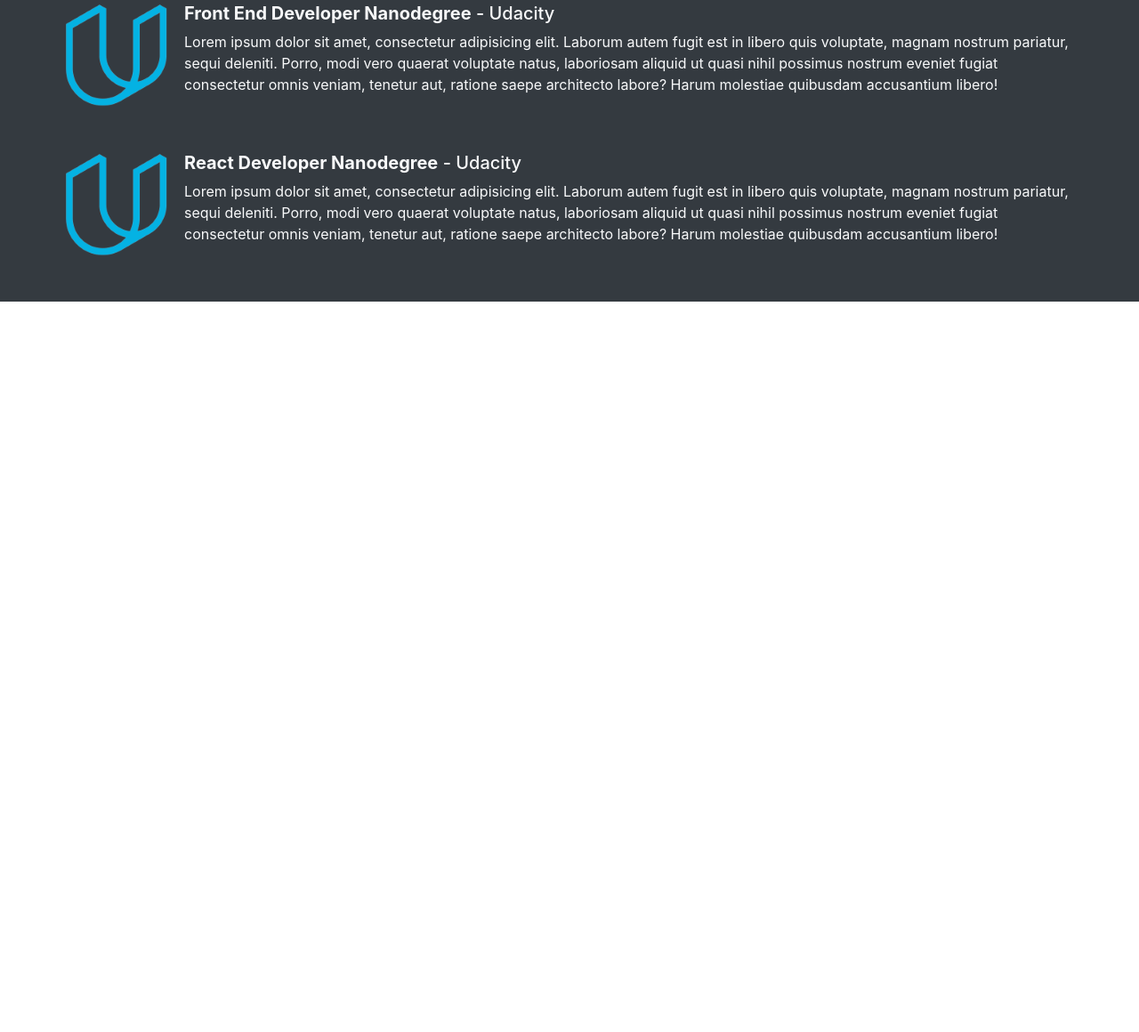
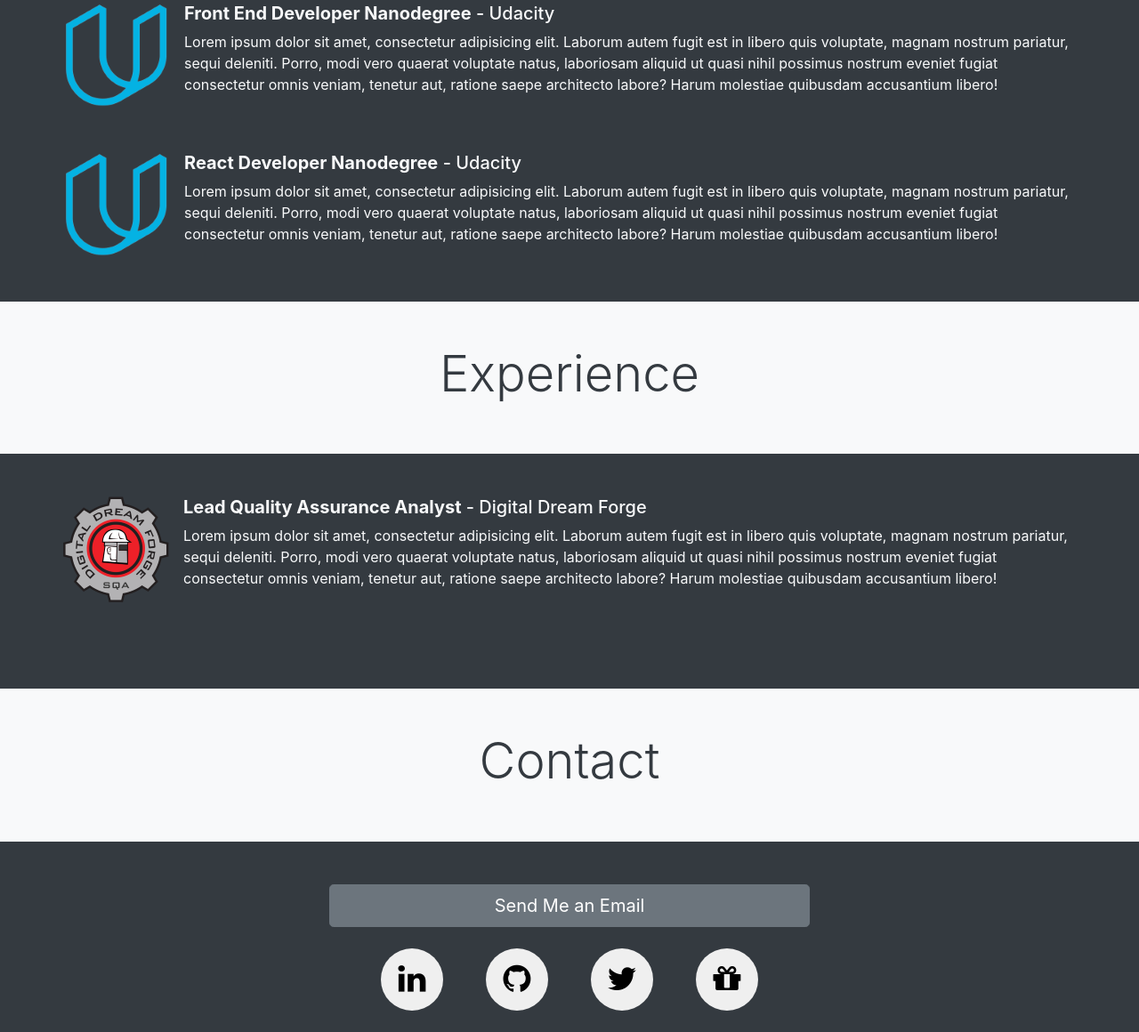
Before and after one commit to jakenielson/bs-resume, a website: page src/index.html in a window 1280 px wide. Shown: the part 2135-3295 px from the top of the page at 89% size. Before the commit the page ends 2474 px from the top, so only its background shows below. Drawn offline with nearby package versions, Linux system fonts and the light colour scheme; files that its build step writes are made by us from their sources.

Commit message:
Add contact section

```diff
--- a/src/index.html
+++ b/src/index.html
@@ -210,10 +210,68 @@
   </section>
 
   <!-- EXPERIENCE SECTION -->
+  <section id="experience-section-head" class="bg-light text-dark">
+    <div class="container">
+      <div class="row">
+        <div class="col text-center">
+          <div class="py-5">
+            <h1 class="display-4">Experience</h1>
+          </div>
+        </div>
+      </div>
+    </div>
+  </section>
+
+  <section id="experience-section" class="bg-dark py-5">
+    <div class="container">
+      <div class="row mb-5">
+        <div class="media text-light">
+          <img src="img/ddf.png" alt="Udacity Logo" class="d-flex mr-3">
+          <div class="media-body">
+            <h5 class="mt-0"><strong>Lead Quality Assurance Analyst</strong> - Digital Dream Forge</h5>
+            <p>Lorem ipsum dolor sit amet, consectetur adipisicing elit. Laborum autem fugit est in libero quis voluptate, magnam nostrum pariatur, sequi deleniti. Porro, modi vero quaerat voluptate natus, laboriosam aliquid ut quasi nihil possimus nostrum eveniet fugiat consectetur omnis veniam, tenetur aut, ratione saepe architecto labore? Harum molestiae quibusdam accusantium libero!</p>
+          </div>
+        </div>
+      </div>
+    </div>
+  </section>
 
   <!-- CONTACT SECTION -->
-    <!-- CTA BUTTON -->
-    <!-- SOCIAL LINKS -->
+  <section id="contact-footer-head" class="bg-light text-dark">
+    <div class="container">
+      <div class="row">
+        <div class="col text-center">
+          <div class="py-5">
+            <h1 class="display-4">Contact</h1>
+          </div>
+        </div>
+      </div>
+    </div>
+  </section>
+
+  <footer id="contact-footer" class="bg-dark pt-5">
+    <div class="container">
+      <div class="row">
+        <div class="col-md-6 m-auto">
+          <button class="btn btn-secondary btn-lg btn-block" type="button">Send Me an Email</button>
+          <div class="d-flex flex-row justify-content-center">
+            <div class="p-4">
+              <button type="button" class="btn btn-default btn-circle"><i class="fa fa-linkedin"></i></button>
+            </div>
+            <div class="p-4">
+              <button type="button" class="btn btn-default btn-circle"><i class="fa fa-github"></i></button>
+            </div>
+            <div class="p-4">
+              <button type="button" class="btn btn-default btn-circle"><i class="fa fa-twitter"></i></button>
+            </div>
+            <div class="p-4">
+              <button type="button" class="btn btn-default btn-circle"><i class="fa fa-gift"></i></button>
+            </div>
+          </div>
+        </div>
+      </div>
+    </div>
+  </footer>
 
   <script src="js/jquery.min.js"></script>
   <script src="js/popper.min.js"></script>
--- a/src/scss/style.scss
+++ b/src/scss/style.scss
@@ -28,7 +28,6 @@
   }
 }
 
-#skills-section {
 .btn-circle {
   width: 70px;
   height: 70px;
@@ -41,4 +40,3 @@
   background-color: lightblue;
   cursor: pointer;
 }
-}
```
Also changed, not shown: src/img/ddf.png (added). Lines whose indentation alone changed are shown as unchanged.
